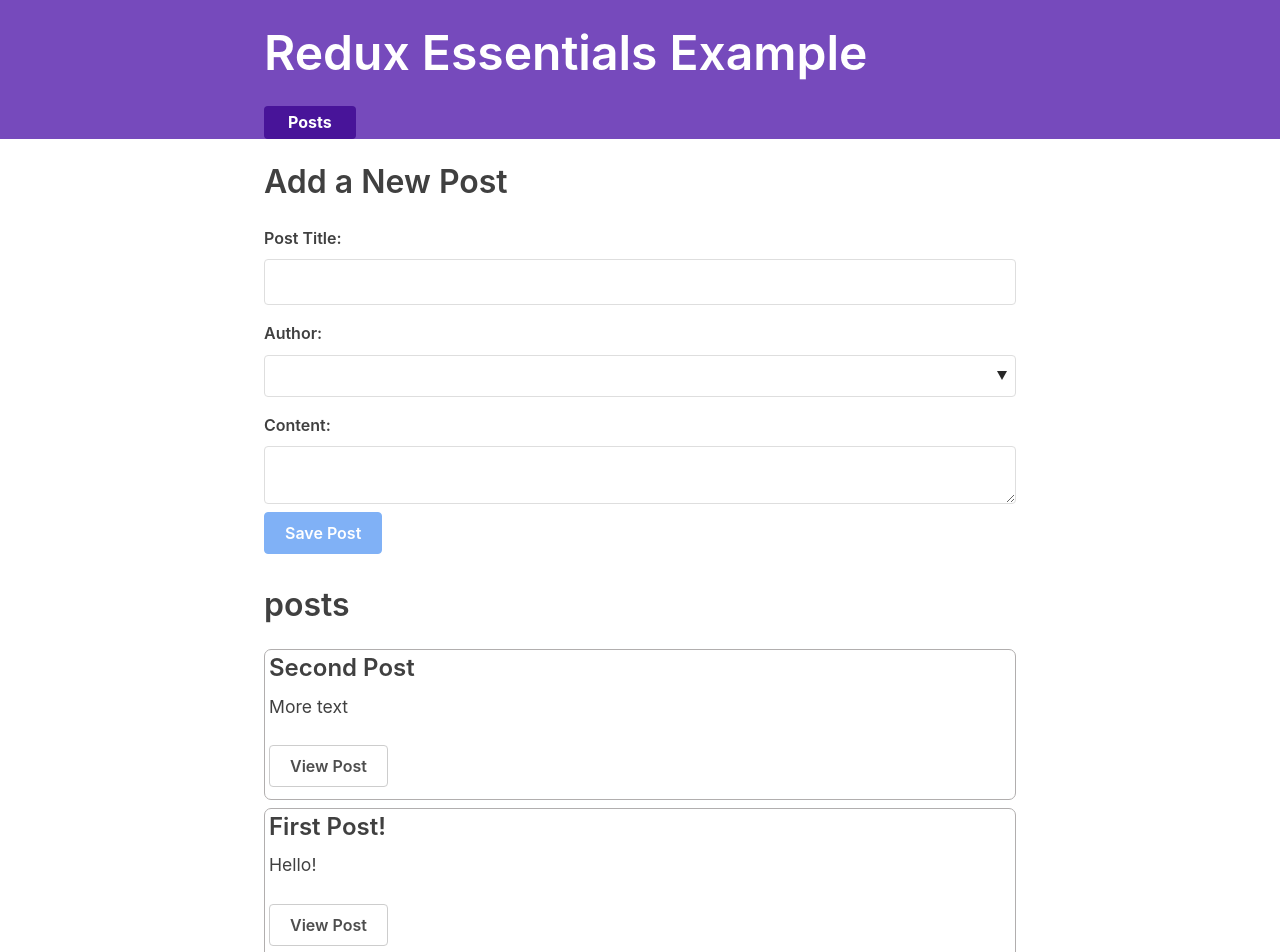
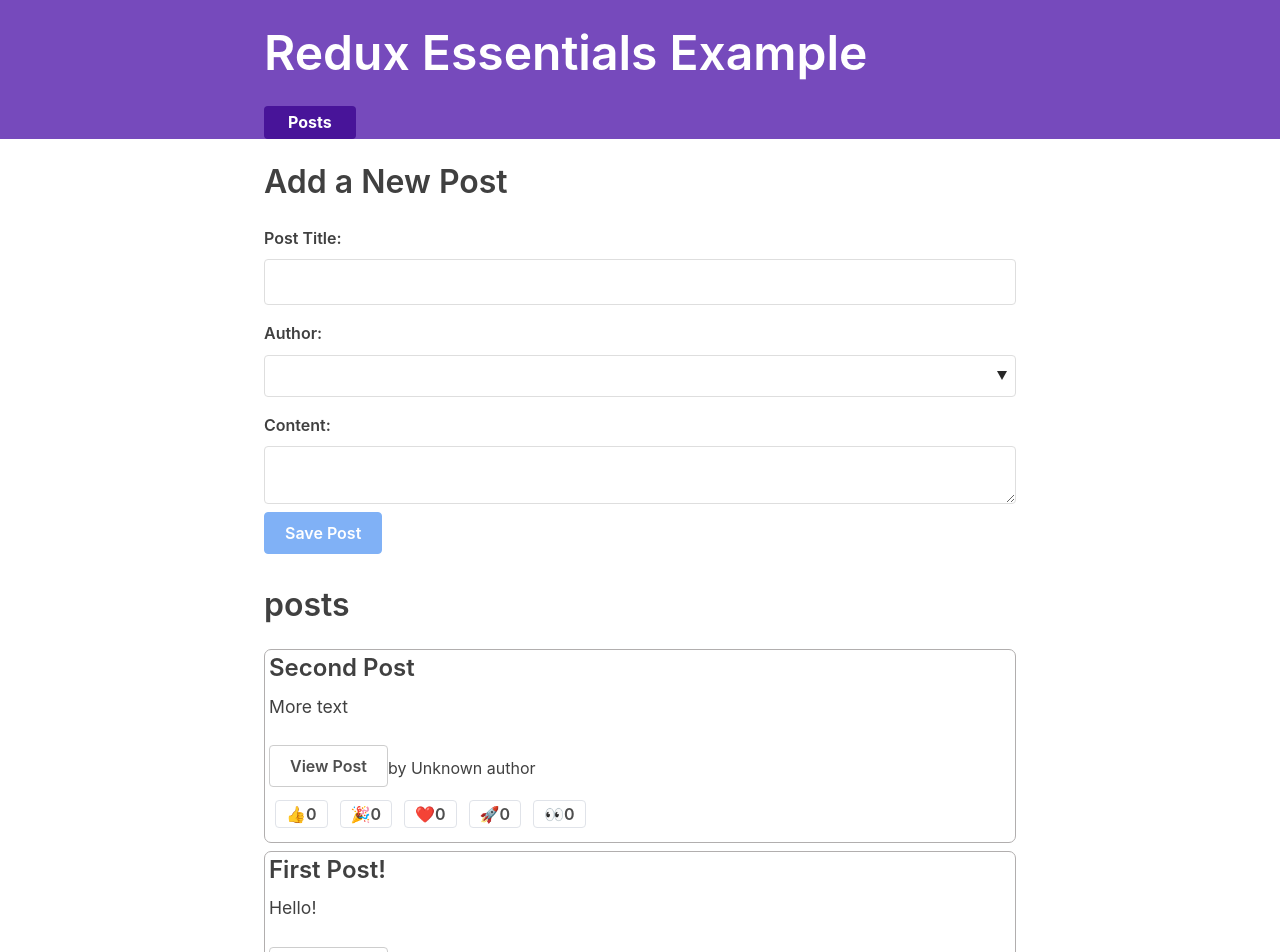
Before and after one commit to natank/redux-toolkit-demo-app, a React (Create React App) app: page / in a window 1280 px wide. Shown: the top 952 px of the page. Built offline with nearby package versions, Linux system fonts and the light colour scheme; what miragejs, txtgen would draw is missing.

Commit message:
added post reactions to the posts slice and UI

```diff
--- a/src/features/posts/PostsList.js
+++ b/src/features/posts/PostsList.js
@@ -1,22 +1,29 @@
 import React from 'react'
 import { useSelector } from 'react-redux'
 import { Link } from 'react-router-dom'
+import {PostAuthor} from './PostAuthor'
+import {ReactionButtons} from './ReactionButtons';
 
 export function PostsList() {
   const posts = useSelector((state) => state.posts)
+
   const orderedPosts = posts
     .slice()
     .sort((a, b) => b.date.localeCompare(a.date))
 
-  const renderedPosts = orderedPosts.map((post) => (
+  const renderedPosts = orderedPosts.map(post => {
+    return (
     <article className="post-excerpt" key={post.id}>
       <h3>{post.title}</h3>
       <p className="post-content">{post.content.substring(0, 100)}</p>
+
       <Link to={`/posts/${post.id}`} className="button muted-button">
         View Post
       </Link>
+      <PostAuthor userId = {post.user}/>
+      <ReactionButtons post={post}/>
     </article>
-  ))
+  )})
   return (
     <section className="posts-list">
       <h2>posts</h2>
--- /dev/null
+++ b/src/features/posts/ReactionButtons.js
@@ -0,0 +1,34 @@
+import React from 'react'
+import {useDispatch} from 'react-redux'
+import {reactionAdded} from  './postsSlice'
+
+
+const reactionEmoji = {
+  thumbsUp: '👍',
+  hooray: '🎉',
+  heart: '❤️',
+  rocket: '🚀',
+  eyes: '👀',
+}
+
+export const ReactionButtons = ({post})=> {
+  const dispatch = useDispatch();
+  const entries = Object.entries(reactionEmoji)
+  const reactionButtons = entries.map(([name,emoji])=>{
+    return(
+      <button
+        key={name}
+        type="button"
+        className="muted-button reaction-button"
+        onClick={()=> dispatch(reactionAdded({postId:post.id, reaction: name}))}
+      >
+        {emoji}{post.reactions[name]}
+      </button>
+    )
+  })
+  return (
+    <div>
+      {reactionButtons}
+    </div>
+  )
+}
--- a/src/features/posts/SinglePostPage.js
+++ b/src/features/posts/SinglePostPage.js
@@ -1,6 +1,8 @@
 import React from 'react'
 import { useSelector } from 'react-redux'
 import {Link} from 'react-router-dom'
+import {PostAuthor} from './PostAuthor'
+import {ReactionButtons} from './ReactionButtons';
 
 export const SinglePostPage = ({ match }) => {
   const { postId } = match.params
@@ -21,6 +23,8 @@ export const SinglePostPage = ({ match }) => {
       <article className="post">
         <h2>{post.title}</h2>
         <p className="post-content">{post.content}</p>
+        <PostAuthor userId={post.user}/>
+        <ReactionButtons post={post} />
         <Link to={`/editPost/${post.id}`} className="button">Edit Post</Link>
       </article>
     </section>
--- a/src/features/posts/postsSlice.js
+++ b/src/features/posts/postsSlice.js
@@ -8,12 +8,14 @@ const initialState = [
     title: 'First Post!',
     content: 'Hello!',
     date: sub(new Date(), { minutes: 10 }).toISOString(),
+    reactions: {thumbsUp: 0, hooray: 0, heart: 0, rocket: 0, eyes: 0}
   },
   {
     id: '2',
     title: 'Second Post',
     content: 'More text',
     date: sub(new Date(), { minutes: 5 }).toISOString(),
+    reactions: {thumbsUp: 0, hooray: 0, heart: 0, rocket: 0, eyes: 0}
   },
 ]
 
@@ -21,6 +23,13 @@ const postsSlice = createSlice({
   name: 'posts',
   initialState,
   reducers: {
+    reactionAdded(state, action){
+      const {postId, reaction} = action.payload
+      const existingPost = state.find(post =>post.id === postId)
+      if(existingPost){
+        existingPost.reactions[reaction]++
+      }
+    },
     postAdded: {
       reducer(state, action) {
         state.push(action.payload)
@@ -33,6 +42,7 @@ const postsSlice = createSlice({
             title,
             content,
             user: userId,
+            reactions: {thumbsUp: 0, hooray: 0, heart: 0, rocket: 0, eyes: 0}
           },
         }
       },
@@ -59,6 +69,6 @@ const postsSlice = createSlice({
   },
 })
 
-export const { postAdded, postUpdated } = postsSlice.actions
+export const { postAdded, postUpdated, reactionAdded } = postsSlice.actions
 
 export default postsSlice.reducer
```
